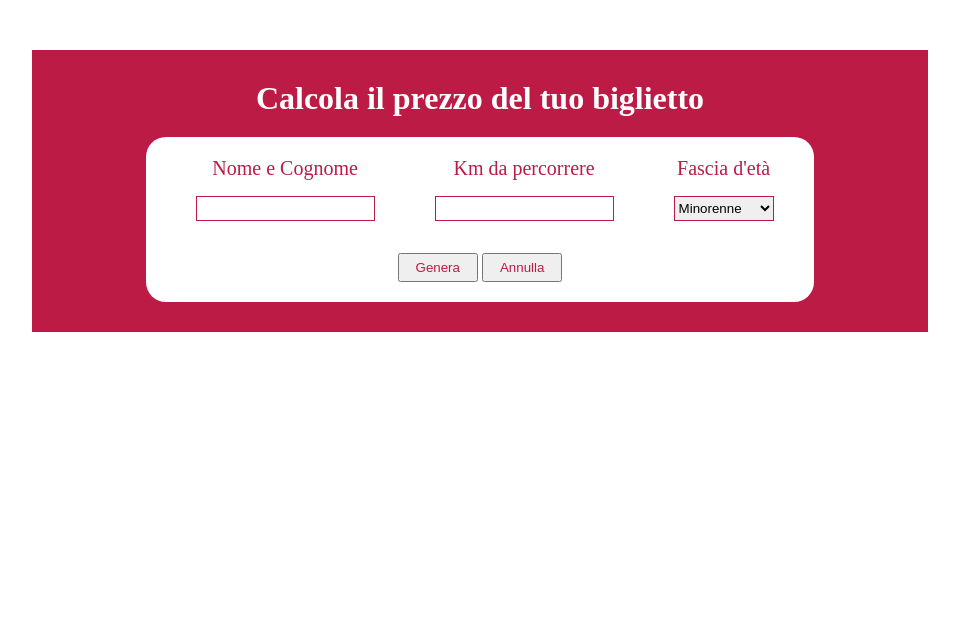
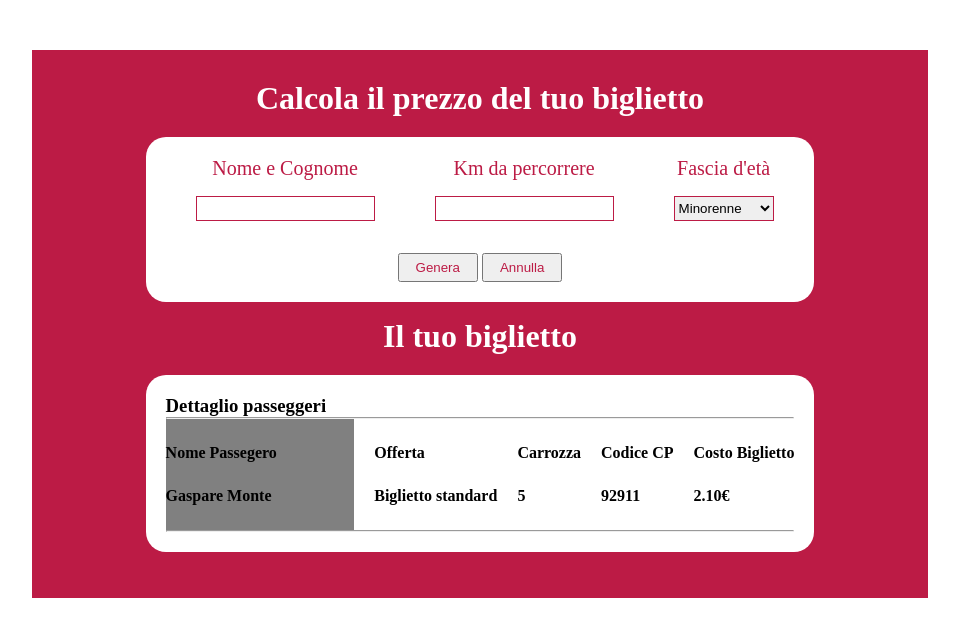
Before and after one commit to Gas9220/js-biglietto-treno-form, a plain HTML site: page index.html in a window 1280 px wide. Shown: the whole page, without its empty margins (160-1119 px from the left). Drawn offline with Linux system fonts and the light colour scheme.

Commit message:
Completata la seconda card

```diff
--- a/css/style.css
+++ b/css/style.css
@@ -1,22 +1,30 @@
+:root {
+    --primary-color: rgb(188, 27, 69)
+}
+
 * {
     box-sizing: border-box;
     margin: 0;
     padding: 0;
 }
 
+.flex-between {
+    display: flex;
+    justify-content: space-between;
+}
 
 .container {
-    background-color: rgb(188, 27, 69);
+    background-color: var(--primary-color);
     margin: 3.125rem auto;
     width: 70%;
     text-align: center;
     padding: 1.875rem;
 }
 
-.top-card {
+.top-card, .bottom-card {
     background-color: white;
-    width: 80%;
-    margin: 0 auto;
+    max-width: 80%;
+    margin: 0  auto 1rem auto;
     border-radius: 1.25rem;
     padding: 1.25rem;
 }
@@ -26,36 +34,42 @@ div.container h1 {
     color: white;
 }
 
-.fields {
-    display: flex;
-    justify-content: space-between;
-}
-
 .fields div {
     margin-left: 1.875rem;
     margin-right: 1.875rem;
 }
 
 div label {
-    color: rgb(188, 27, 69);
+    color: var(--primary-color);
     display: block;
     font-size: 1.25rem;
     margin-bottom: 1rem;
 }
 
-div input {
+div input, div select {
     margin-bottom: 2rem;
     height: 1.5625rem;
-    border: 1px solid rgb(188, 27, 69);
-}
-
-div select {
-    margin-bottom: 2rem;
-    height: 1.5625rem;
-    border: 1px solid rgb(188, 27, 69);
+    border: 1px solid var(--primary-color);
 }
 
 div button {
-    color:  rgb(188, 27, 69);
+    color:  var(--primary-color);
     padding: .3125rem 1rem;
 }
+
+.bottom-card {
+    text-align: left;
+}
+
+.bottom-card .ticket-details div {
+    padding: 1.5625rem 0;
+}
+
+.bottom-card .ticket-details div h4 {
+    margin-bottom: 1.5625rem;
+}
+
+.bottom-card .ticket-details div:first-child {
+    width: 30%;
+    background-color: gray;
+}
--- a/index.html
+++ b/index.html
@@ -19,7 +19,7 @@
 
         <div class="top-card">
             <form action="" method="">
-                <div class="fields">
+                <div class="fields flex-between">
                     <div>
                         <label for="passengerName">Nome e Cognome</label>
                         <input type="text" id="passengerName" value="">
@@ -47,7 +47,39 @@
             </form>
         </div>
 
+        <h1>Il tuo biglietto</h1>
+
+        <div class="bottom-card">
+            <h3>Dettaglio passeggeri</h3>
+            <hr>
+            <div class="ticket-details flex-between">
+                <div>
+                    <h4>Nome Passegero</h4>
+                    <strong>Gaspare Monte</strong>
+                </div>
+                <div>
+                    <h4>Offerta</h4>
+                    <strong>Biglietto standard</strong>
+                </div>
+                <div>
+                    <h4>Carrozza</h4>
+                    <strong>5</strong>
+                </div>
+                <div>
+                    <h4>Codice CP</h4>
+                    <strong>92911</strong>
+                </div>
+                <div>
+                    <h4>Costo Biglietto</h4>
+                    <strong>2.10€</strong>
+                </div>
+            </div>
+            <hr>
+        </div>
     </div>
+
+
+
 
     <script src="main.js"></script>
 </body>
```
